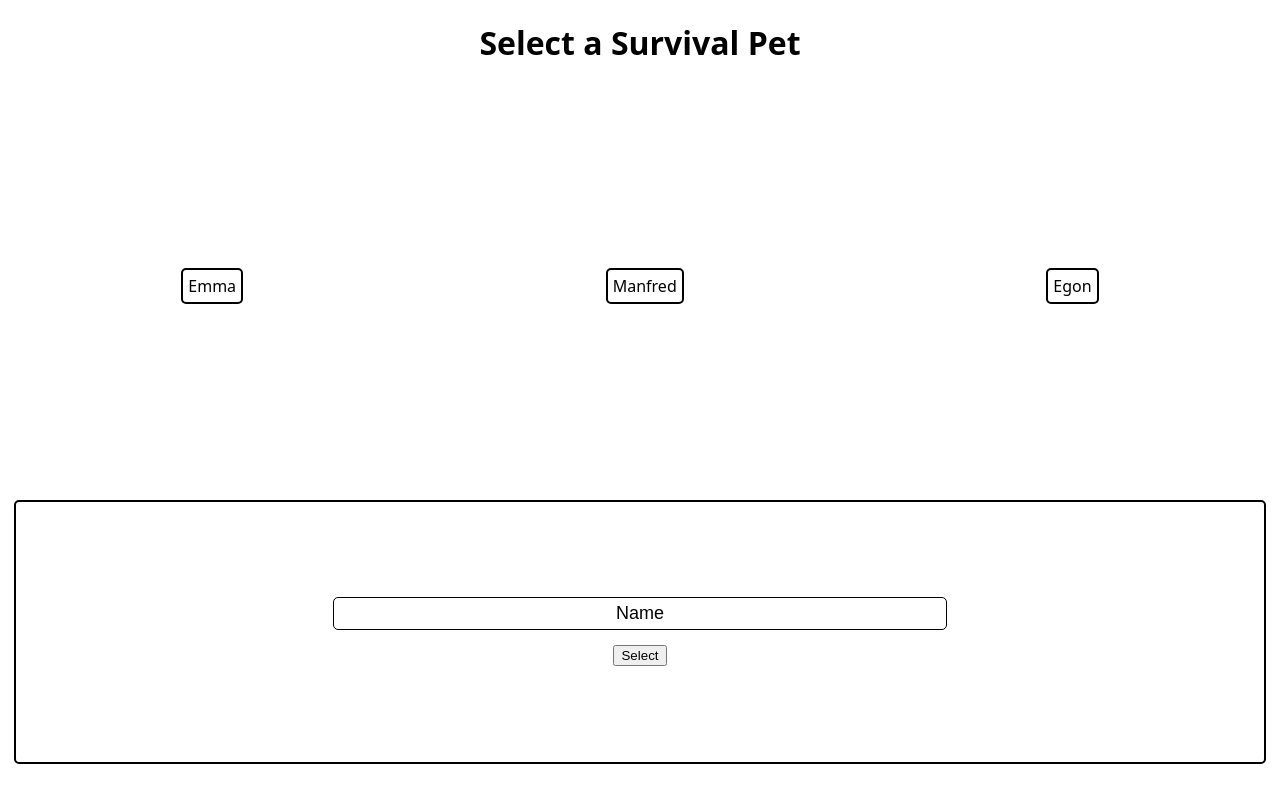
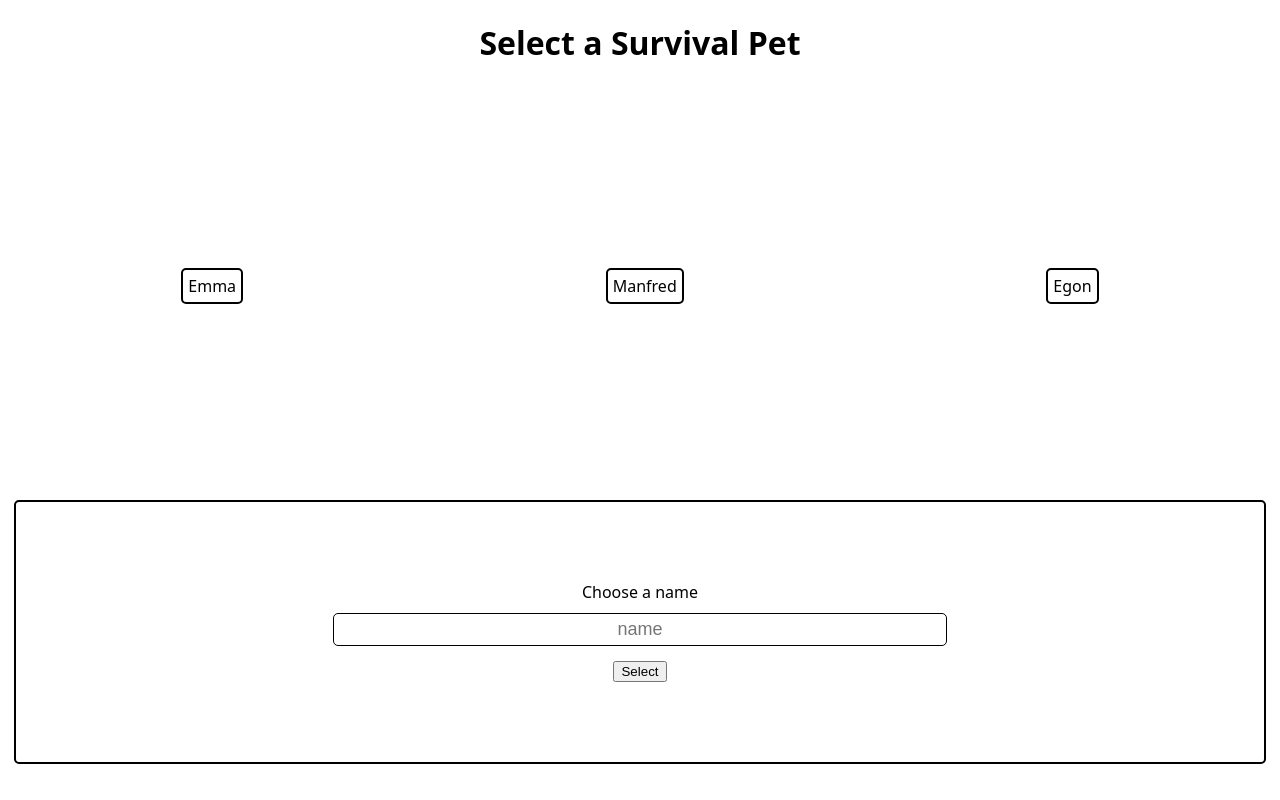
Before and after one commit to Braun-Johannes/Survival-Pets, a Next.js app: page / in a window 1280 px wide. Built offline with nearby package versions, Linux system fonts and the light colour scheme.

Commit message:
add highlight effect to buttons

```diff
--- a/components/PetForm.jsx
+++ b/components/PetForm.jsx
@@ -3,12 +3,13 @@ import { StyledSelectForm, StyledNameInput } from "@/styles";
 export default function PetForm({ selectedPet }) {
   return (
     <StyledSelectForm onSubmit={""}>
-      <label htmlFor="nameInput"></label>
+      <label htmlFor="nameInput">Choose a name</label>
       <StyledNameInput
         id="nameInput"
         name="nameInput"
         type="text"
-        defaultValue={selectedPet ? selectedPet.name : "Name"}
+        defaultValue={selectedPet ? selectedPet.name : ""}
+        placeholder="name"
       />
       <button type="submit">Select</button>
     </StyledSelectForm>
--- a/components/PetList.jsx
+++ b/components/PetList.jsx
@@ -1,13 +1,19 @@
 import pets from "@/lib/pets";
 import { StyledList, StyledListItem, ListButton } from "@/styles";
+import { useState } from "react";
 
-export default function PetList({ onSelectPet }) {
+export default function PetList({ onSelectPet, selectedPet }) {
+  const [highlightedPet, setHighlightedPet] = useState(false);
+
   return (
     <>
       <StyledList>
         {pets.map((pet) => {
           return (
-            <StyledListItem key={pet.id}>
+            <StyledListItem
+              style={{ border: selectedPet === pet ? "2px solid orange" : "" }}
+              key={pet.id}
+            >
               <ListButton
                 onClick={() => {
                   onSelectPet(pet);
--- a/pages/index.js
+++ b/pages/index.js
@@ -13,7 +13,7 @@ export default function HomePage() {
   return (
     <>
       <StyledHeading>Select a Survival Pet</StyledHeading>
-      <PetList onSelectPet={handleSelectPet} />
+      <PetList onSelectPet={handleSelectPet} selectedPet={selectedPet} />
       <PetForm selectedPet={selectedPet} />
     </>
   );
--- a/styles.js
+++ b/styles.js
@@ -58,5 +58,6 @@ export const StyledNameInput = styled.input`
   width: 50%;
   padding: 5px;
   margin-bottom: 15px;
+  margin-top: 10px;
   font-size: 18px;
 `;
```
